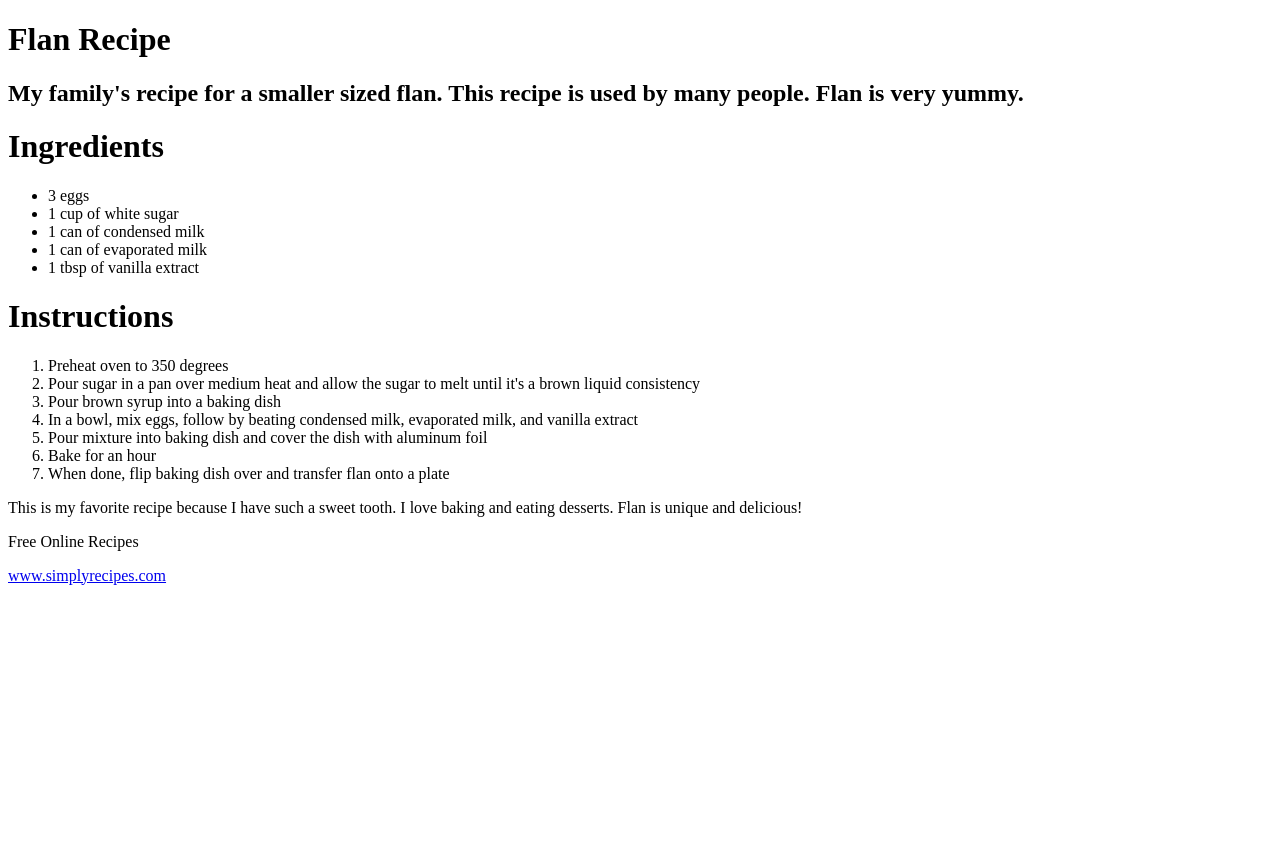
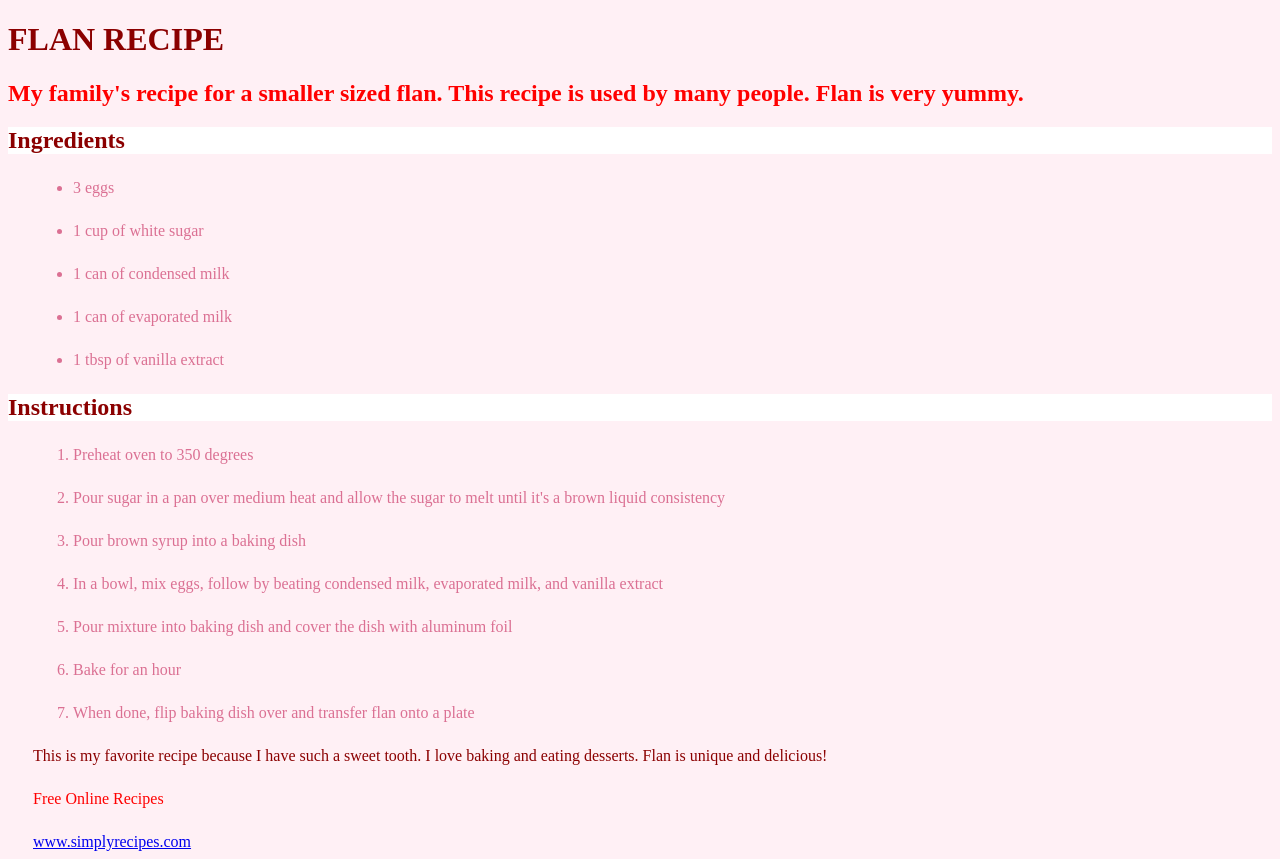
Before and after one commit to jayleneregalado/CSIT121, a plain HTML site: page recipe.html in a window 1280 px wide. Before the commit the page ends 800 px from the top, so only its background shows below. Drawn offline with Linux system fonts and the light colour scheme.

Commit message:
Add files via upload

```diff
--- /dev/null
+++ b/recipe.css
@@ -0,0 +1,17 @@
+body {background-color:#fff0f5;
+  color:#db7093
+  }
+h1 {font-family Arial, Verdana, Sans-serif;
+color:darkred;
+  font-size:2em;
+  text-transform:uppercase;
+}
+h2 {font-family Arial, Verdana, Sans-serif}
+p{
+  margin:25px;
+}
+a{
+  margin:25px;
+}
+li {margin:25px;
+}
--- a/recipe.html
+++ b/recipe.html
@@ -5,8 +5,8 @@
 </head>
 <body>
 <h1> Flan Recipe </h1>
-<h2> My family's recipe for a smaller sized flan. This recipe is used by many people. Flan is very yummy. </h2>
-<h1> Ingredients </h1>
+<h2 style='background-color:#fff0f5;color:red'>My family's recipe for a smaller sized flan. This recipe is used by many people. Flan is very yummy. </h2>
+<h2 style='background-color:white; color:darkred'>Ingredients </h2>
 <ul>
 <li> 3 eggs </li>
 <li> 1 cup of white sugar </li>
@@ -14,7 +14,7 @@
 <li> 1 can of evaporated milk </li>
 <li> 1 tbsp of vanilla extract </li>
 </ul>
-<h1> Instructions </h1>
+<h2 style='background-color:white; color:darkred'> Instructions </h2>
 <ol>
 <li> Preheat oven to 350 degrees </li>
 <li> Pour sugar in a pan over medium heat and allow the sugar to melt until it's a brown liquid consistency </li>
@@ -24,9 +24,10 @@
 <li> Bake for an hour </li>
 <li> When done, flip baking dish over and transfer flan onto a plate </li>
 </ol>
-<p> This is my favorite recipe because I have such a sweet tooth. I love baking and eating desserts. Flan is unique and delicious! </p>
-<p> Free Online Recipes </p>
+<p style='color:darkred'> This is my favorite recipe because I have such a sweet tooth. I love baking and eating desserts. Flan is unique and delicious! </p>
+<p style='background-color:#fff0f5;color:red'> Free Online Recipes </p>
 <a
 href='https://www.simplyrecipes.com'>www.simplyrecipes.com </a>
+<link rel="stylesheet" type="text/css" href="recipe.css">
 </body>
 </html>
```
